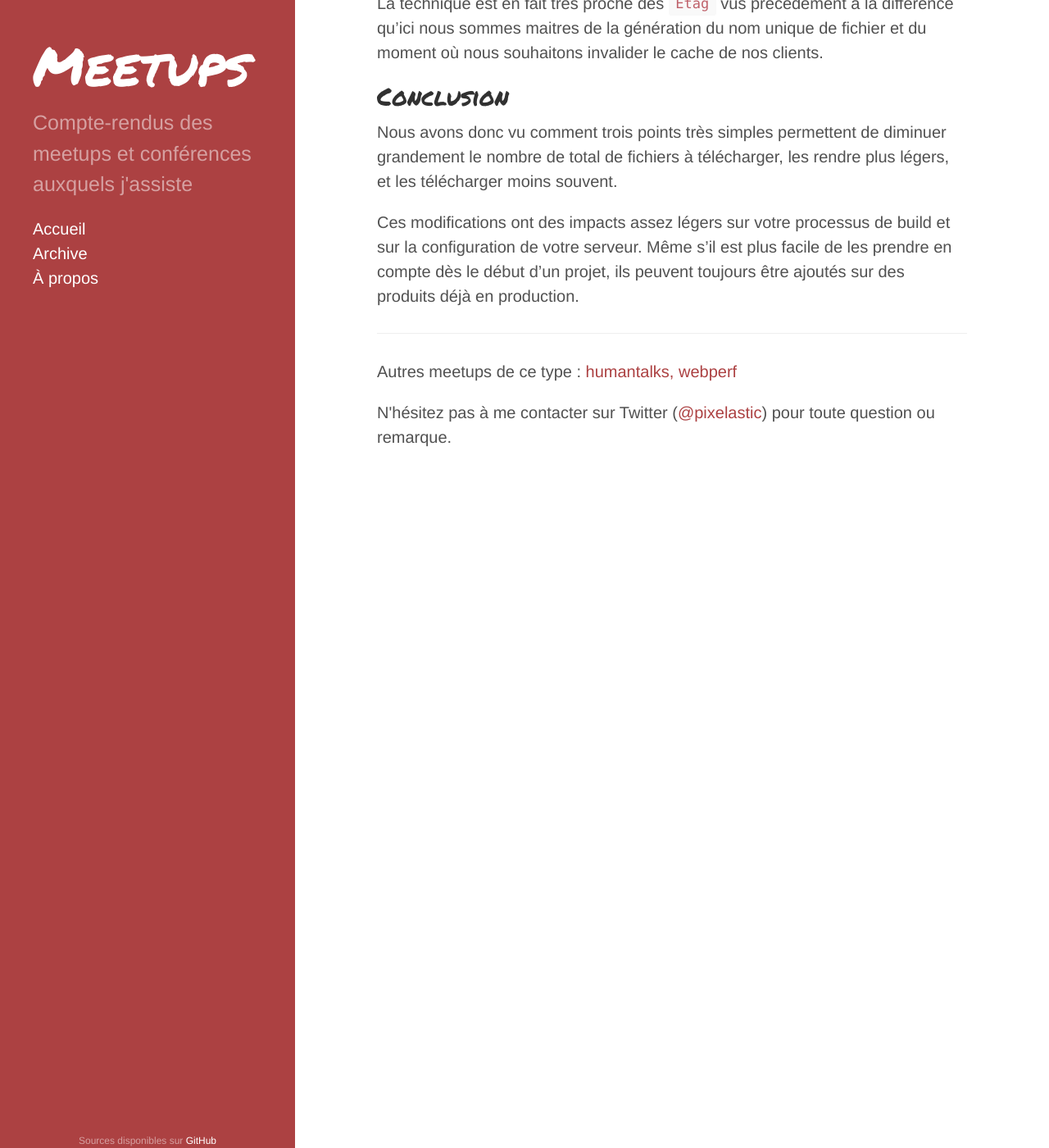
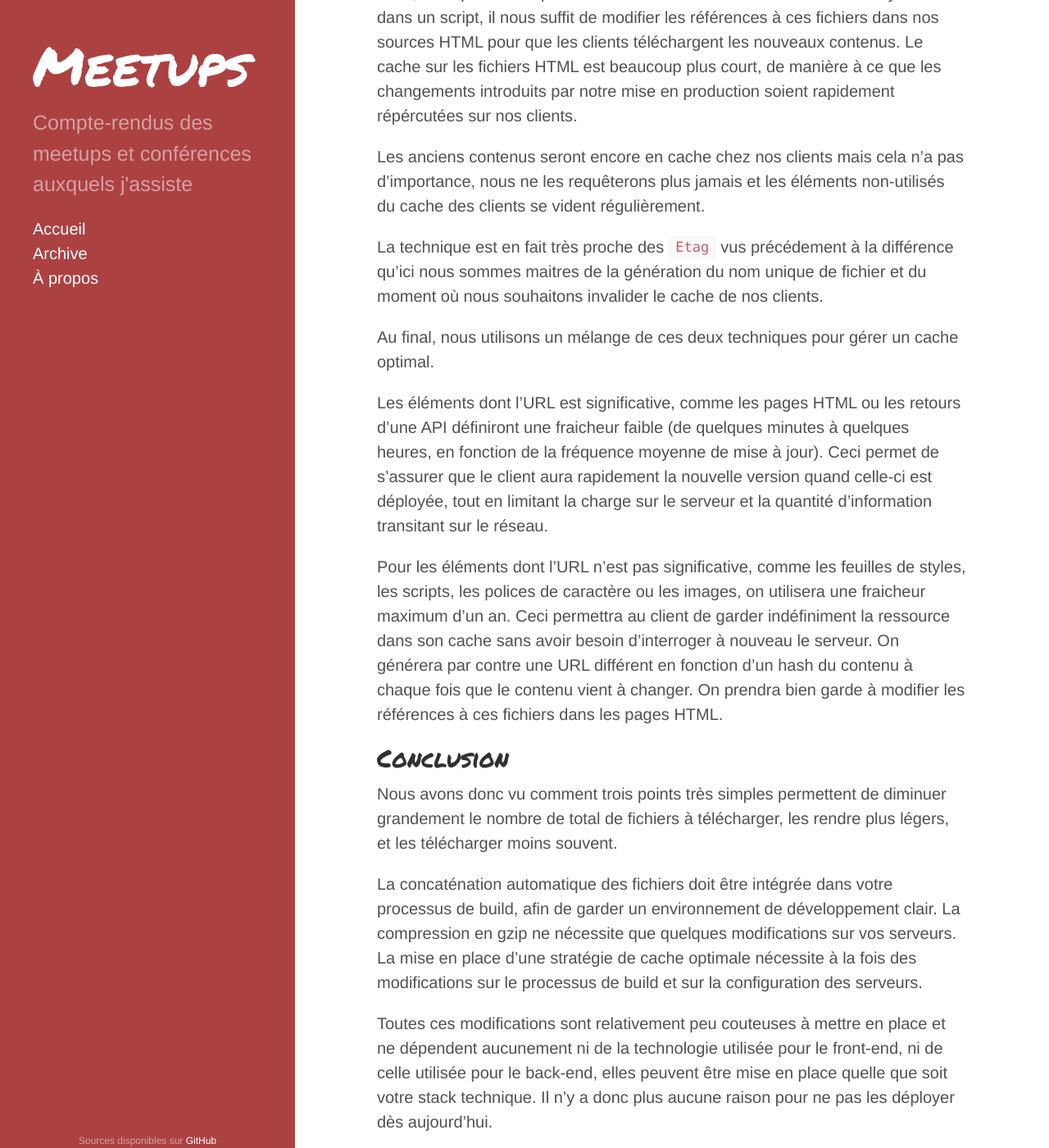
Before and after one commit to pixelastic/meetups.pixelastic.com, a Jekyll site: the page built from _posts/2015-01-27-concatenatation-compression-cache.md, in a window 1280 px wide and 1400 px high, scrolled down 8284 px. Shown: the whole window at 82% size. Built offline with Jekyll 4.4.1, drawn with Linux system fonts in a browser that asks for light colours; Markdown is read by kramdown in place of the engine named in the settings; some of the changed text lies outside the part shown.

Commit message:
fix(webperf): Add info about ETag, Concatenation and Gzip under nginx.

````diff
--- a/_posts/2015-01-27-concatenatation-compression-cache.md
+++ b/_posts/2015-01-27-concatenatation-compression-cache.md
@@ -65,7 +65,12 @@
 Les fichiers CSS et Javascript se concatènent très bien. Il suffit simplement
 de créer un fichier final qui contient le contenu mis bout-à-bout de tous les
 fichiers initiaux. Votre processus de build devrait pouvoir s'en charger sans
-problème.
+problème, mais un solution simple peut s'écrire en quelques lignes :
+
+```shell
+cat ./src/*.css > ./dist/styles.css
+cat ./js/*.js > ./dist/scripts.js
+```
 
 À noter que la concaténation d'images (CSS Sprites) est aussi possible, mais
 nous ne l'aborderons pas dans cet article.
@@ -126,6 +131,7 @@
 #### Nginx
 ```nginx
 gzip on;
+gzip_comp_level 6;
 gzip_types application/javascript application/json text/css text/html text/xml
 [...];
 ```
@@ -248,6 +254,11 @@
 différents.  Votre système de validation ne fonctionnera plus dès lors que
 votre client sera redirigé vers un autre frontal.
 
+À noter que ce problème n'apparait pas sous nginx, qui ne prends pas en compte
+l'inode dans la génération de son ETag. Sous Apache, l'option `FileEtag MTime
+Size` permet de le désactiver, ainsi que `etag.use-inode = "disable"` sous
+lighttpd.
+
 ### Récapitulatif
 
 À la lumière de ces explications, nous pouvons donc retracer le parcours
@@ -308,13 +319,38 @@
 qu'ici nous sommes maitres de la génération du nom unique de fichier et du
 moment où nous souhaitons invalider le cache de nos clients.
 
+Au final, nous utilisons un mélange de ces deux techniques pour gérer un cache
+optimal.
+
+Les éléments dont l'URL est significative, comme les pages HTML ou les
+retours d'une API définiront une fraicheur faible (de quelques minutes
+à quelques heures, en fonction de la fréquence moyenne de mise à jour). Ceci
+permet de s'assurer que le client aura rapidement la nouvelle version quand
+celle-ci est déployée, tout en limitant la charge sur le serveur et la quantité
+d'information transitant sur le réseau.
+
+Pour les éléments dont l'URL n'est pas significative, comme les feuilles de
+styles, les scripts, les polices de caractère ou les images, on utilisera une
+fraicheur maximum d'un an. Ceci permettra au client de garder indéfiniment la
+ressource dans son cache sans avoir besoin d'interroger à nouveau le serveur.
+On générera par contre une URL différent en fonction d'un hash du contenu
+à chaque fois que le contenu vient à changer. On prendra bien garde à modifier
+les références à ces fichiers dans les pages HTML.
+
 ## Conclusion
 
 Nous avons donc vu comment trois points très simples permettent de diminuer
 grandement le nombre de total de fichiers à télécharger, les rendre plus
 légers, et les télécharger moins souvent.
 
-Ces modifications ont des impacts assez légers sur votre processus de build et
-sur la configuration de votre serveur. Même s'il est plus facile de les prendre
-en compte dès le début d'un projet, ils peuvent toujours être ajoutés sur des
-produits déjà en production.
+La concaténation automatique des fichiers doit être intégrée dans votre
+processus de build, afin de garder un environnement de développement clair. La
+compression en gzip ne nécessite que quelques modifications sur vos serveurs.
+La mise en place d'une stratégie de cache optimale nécessite à la fois des
+modifications sur le processus de build et sur la configuration des serveurs.
+
+Toutes ces modifications sont relativement peu couteuses à mettre en place et
+ne dépendent aucunement ni de la technologie utilisée pour le front-end, ni de
+celle utilisée pour le back-end, elles peuvent être mise en place quelle que
+soit votre stack technique. Il n'y a donc plus aucune raison pour ne pas les
+déployer dès aujourd'hui.
````
